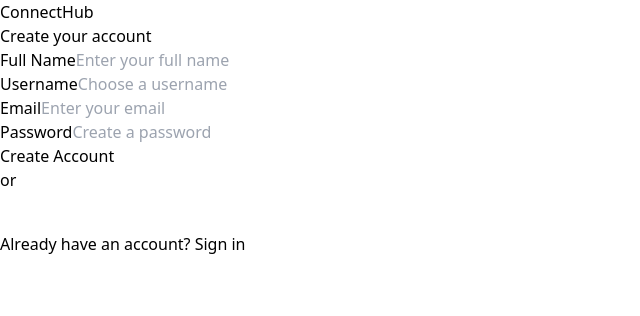
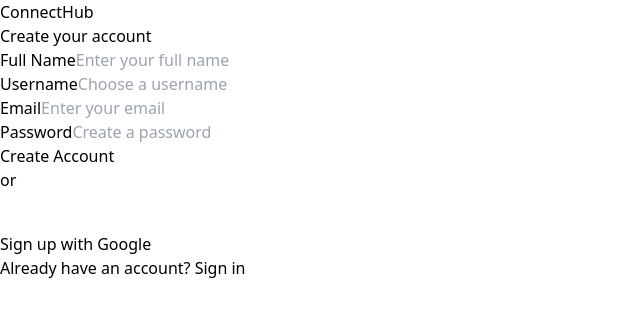
Before and after one commit to akshays821/connecthub-frontend, a React app: page /register in a window 1280 px wide. Shown: the top 316 px of the page, without its empty margins (0-640 px from the left). Built offline with nearby package versions, Linux system fonts and the light colour scheme; no server answers; the HTML template or start-up script is replaced by a standard one.

Commit message:
changed the text in google button

```diff
--- a/src/Pages/Register.jsx
+++ b/src/Pages/Register.jsx
@@ -141,7 +141,7 @@
         </div>
 
         {/* Google Button */}
-        <div className="flex justify-center">
+        <div className="flex flex-col items-center">
           <GoogleLogin
             onSuccess={async (credentialResponse) => {
               dispatch(loginStart());
@@ -162,6 +162,7 @@
               dispatch(loginFailure('Google signup failed'));
             }}
           />
+          <p className="text-gray-500 text-sm mt-3">Sign up with Google</p>
         </div>
 
         {/* Sign In Link */}
```
